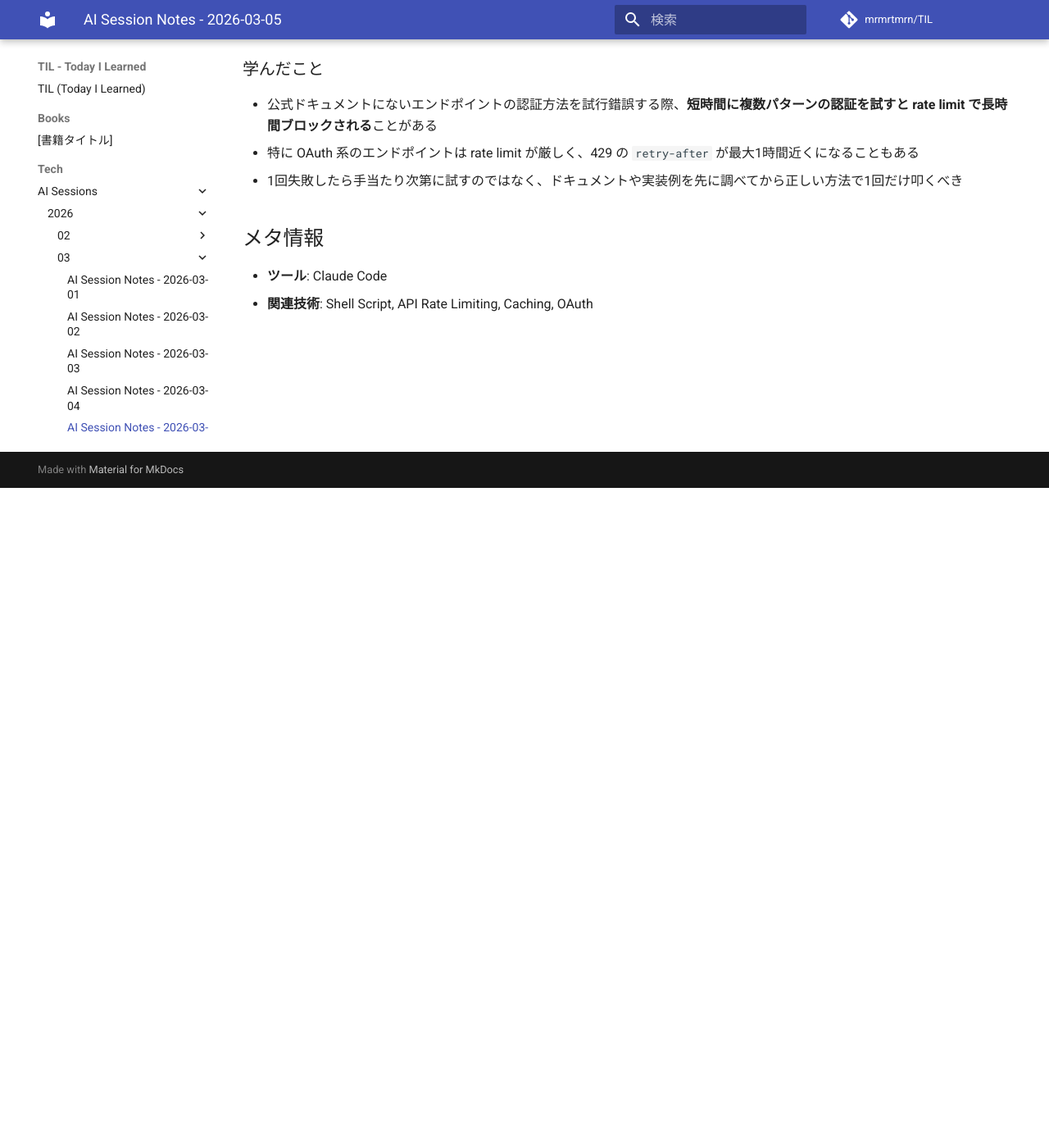
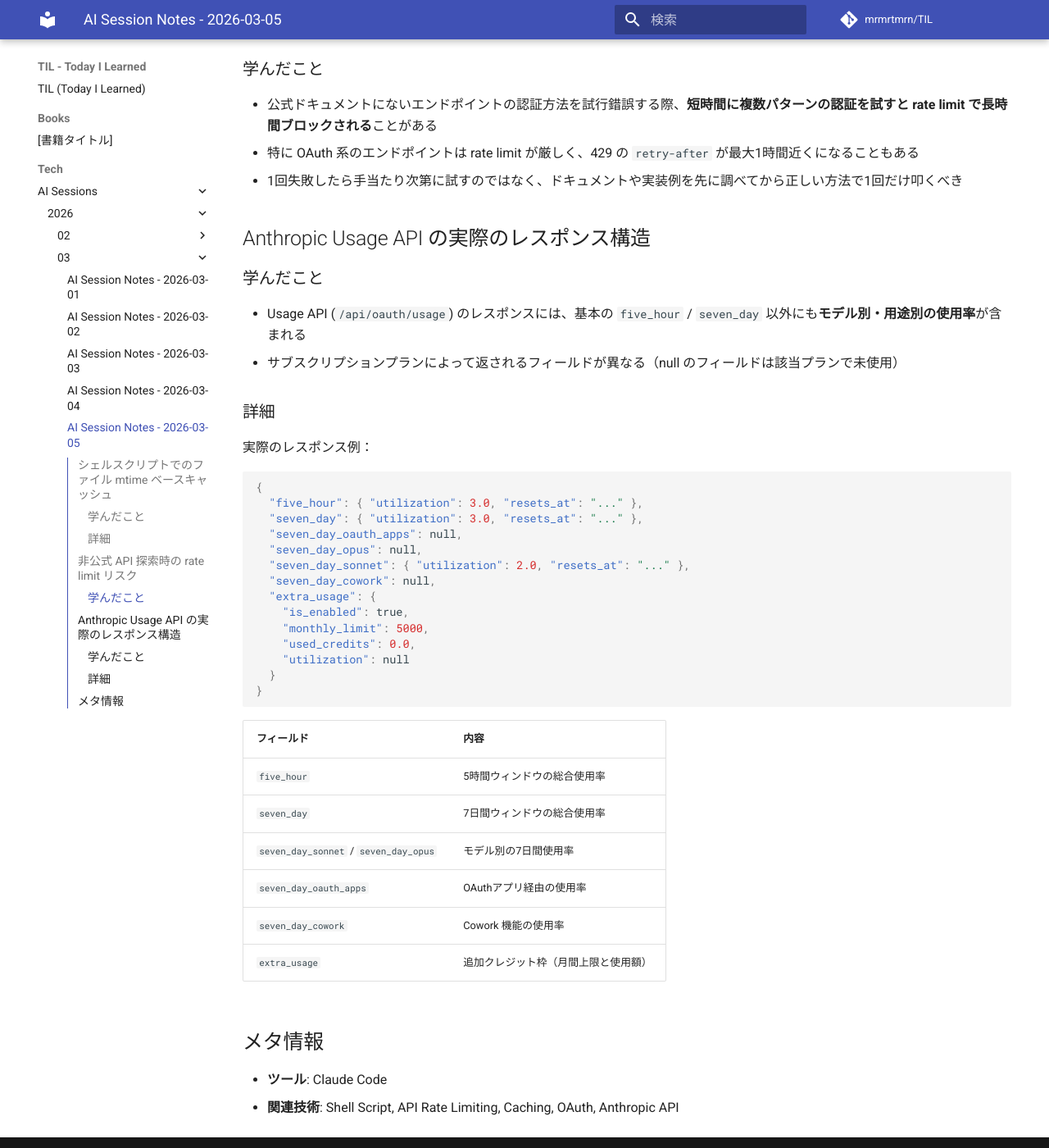
Before and after one commit to mrmrtmrn/TIL, an MkDocs documentation site: the page built from docs/Tech/AI-Sessions/2026/03/2026-03-05.md, in a window 1280 px wide and 1400 px high, scrolled down 805 px. Shown: the whole window at 82% size. Built offline with MkDocs 1.6.1 and Material for MkDocs 9.7.7, drawn with Linux system fonts in a browser that asks for light colours; comment, search, counter and statistics services are not loaded.

Commit message:
feat: 2026-03-05 の AI セッションノートを追加
- Anthropic Usage API の実際のレスポンス構造

````diff
--- a/docs/Tech/AI-Sessions/2026/03/2026-03-05.md
+++ b/docs/Tech/AI-Sessions/2026/03/2026-03-05.md
@@ -38,7 +38,44 @@
 - 特に OAuth 系のエンドポイントは rate limit が厳しく、429 の `retry-after` が最大1時間近くになることもある
 - 1回失敗したら手当たり次第に試すのではなく、ドキュメントや実装例を先に調べてから正しい方法で1回だけ叩くべき
 
+## Anthropic Usage API の実際のレスポンス構造
+
+### 学んだこと
+
+- Usage API (`/api/oauth/usage`) のレスポンスには、基本の `five_hour` / `seven_day` 以外にも**モデル別・用途別の使用率**が含まれる
+- サブスクリプションプランによって返されるフィールドが異なる（null のフィールドは該当プランで未使用）
+
+### 詳細
+
+実際のレスポンス例：
+
+```json
+{
+  "five_hour": { "utilization": 3.0, "resets_at": "..." },
+  "seven_day": { "utilization": 3.0, "resets_at": "..." },
+  "seven_day_oauth_apps": null,
+  "seven_day_opus": null,
+  "seven_day_sonnet": { "utilization": 2.0, "resets_at": "..." },
+  "seven_day_cowork": null,
+  "extra_usage": {
+    "is_enabled": true,
+    "monthly_limit": 5000,
+    "used_credits": 0.0,
+    "utilization": null
+  }
+}
+```
+
+| フィールド | 内容 |
+|---|---|
+| `five_hour` | 5時間ウィンドウの総合使用率 |
+| `seven_day` | 7日間ウィンドウの総合使用率 |
+| `seven_day_sonnet` / `seven_day_opus` | モデル別の7日間使用率 |
+| `seven_day_oauth_apps` | OAuthアプリ経由の使用率 |
+| `seven_day_cowork` | Cowork 機能の使用率 |
+| `extra_usage` | 追加クレジット枠（月間上限と使用額） |
+
 ## メタ情報
 
 - **ツール**: Claude Code
-- **関連技術**: Shell Script, API Rate Limiting, Caching, OAuth
+- **関連技術**: Shell Script, API Rate Limiting, Caching, OAuth, Anthropic API
````
